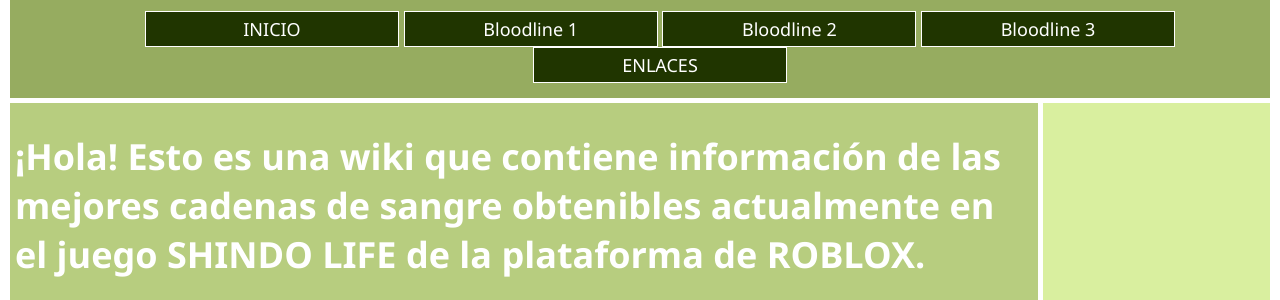
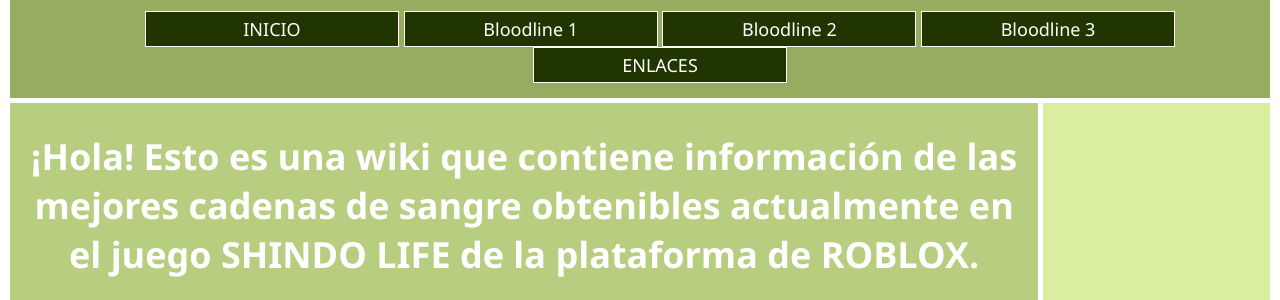
Before and after one commit to Osemola/Osemola.github.io, a plain HTML site: page Inici.html in a window 1280 px wide. Shown: the part 107-407 px from the top of the page. Drawn offline with Linux system fonts and the light colour scheme.

Commit message:
Update Inici.html

```diff
--- a/Inici.html
+++ b/Inici.html
@@ -26,7 +26,9 @@
     </center>
     </nav>
     <main>
-     <h1 aling="justify">¡Hola! Esto es una wiki que contiene información de las mejores cadenas de sangre obtenibles actualmente en el juego SHINDO LIFE de la plataforma de ROBLOX.</h1>
+    <center>
+     <h1>¡Hola! Esto es una wiki que contiene información de las mejores cadenas de sangre obtenibles actualmente en el juego SHINDO LIFE de la plataforma de ROBLOX.</h1>
+     </center>
     <center>
      <img src="logo.jpg">
     </center>
```
